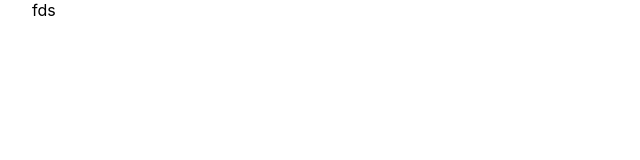
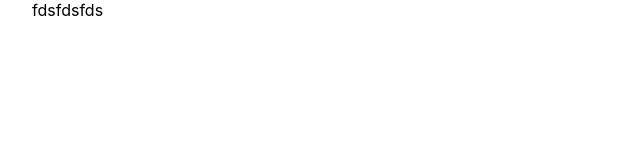
Before and after one commit to Dragonite-Lee/portfolio, a Next.js app: page / in a window 1280 px wide. Shown: the top 160 px of the page, without its empty margins (0-640 px from the left). Built offline with nearby package versions, Linux system fonts and the light colour scheme.

Commit message:
배포vercel로 변경

```diff
--- a/package.json
+++ b/package.json
@@ -1,5 +1,4 @@
 {
-  "homepage": "https://Dragonite-Lee.github.io/portfolio/",
   "name": "portfolio",
   "version": "0.1.0",
   "private": true,
@@ -7,9 +6,7 @@
     "dev": "next dev",
     "build": "next build",
     "start": "next start",
-    "lint": "next lint",
-    "predeploy": "npm run build",
-    "deploy": "gh-pages -d build"
+    "lint": "next lint"
   },
   "dependencies": {
     "eslint": "8.28.0",
--- a/pages/index.js
+++ b/pages/index.js
@@ -5,7 +5,7 @@ import styles from '../styles/Home.module.css'
 export default function Home() {
   return (
     <div className={styles.container}>
-      fds
+      fdsfdsfds
     </div>
   )
 }
```
